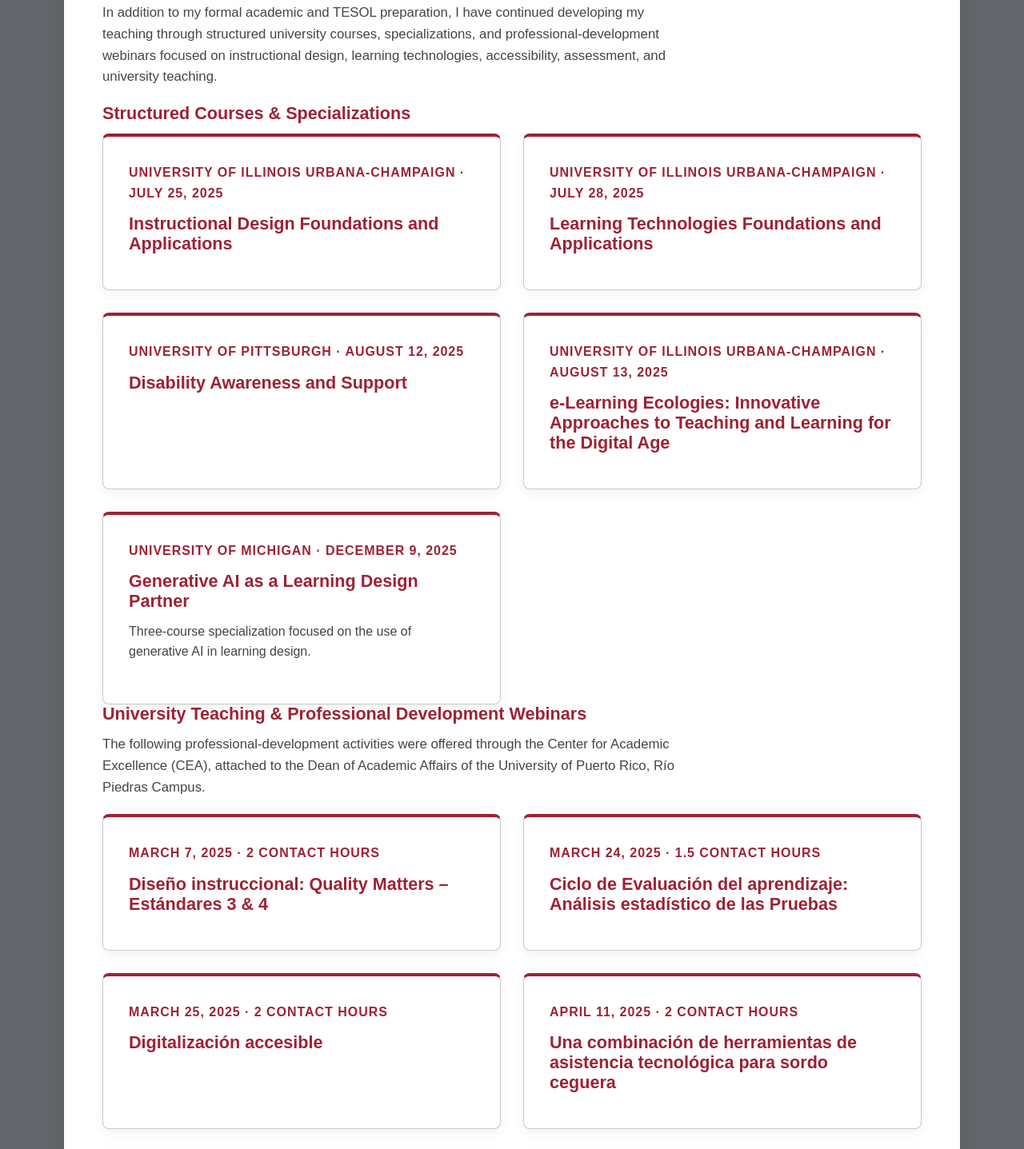
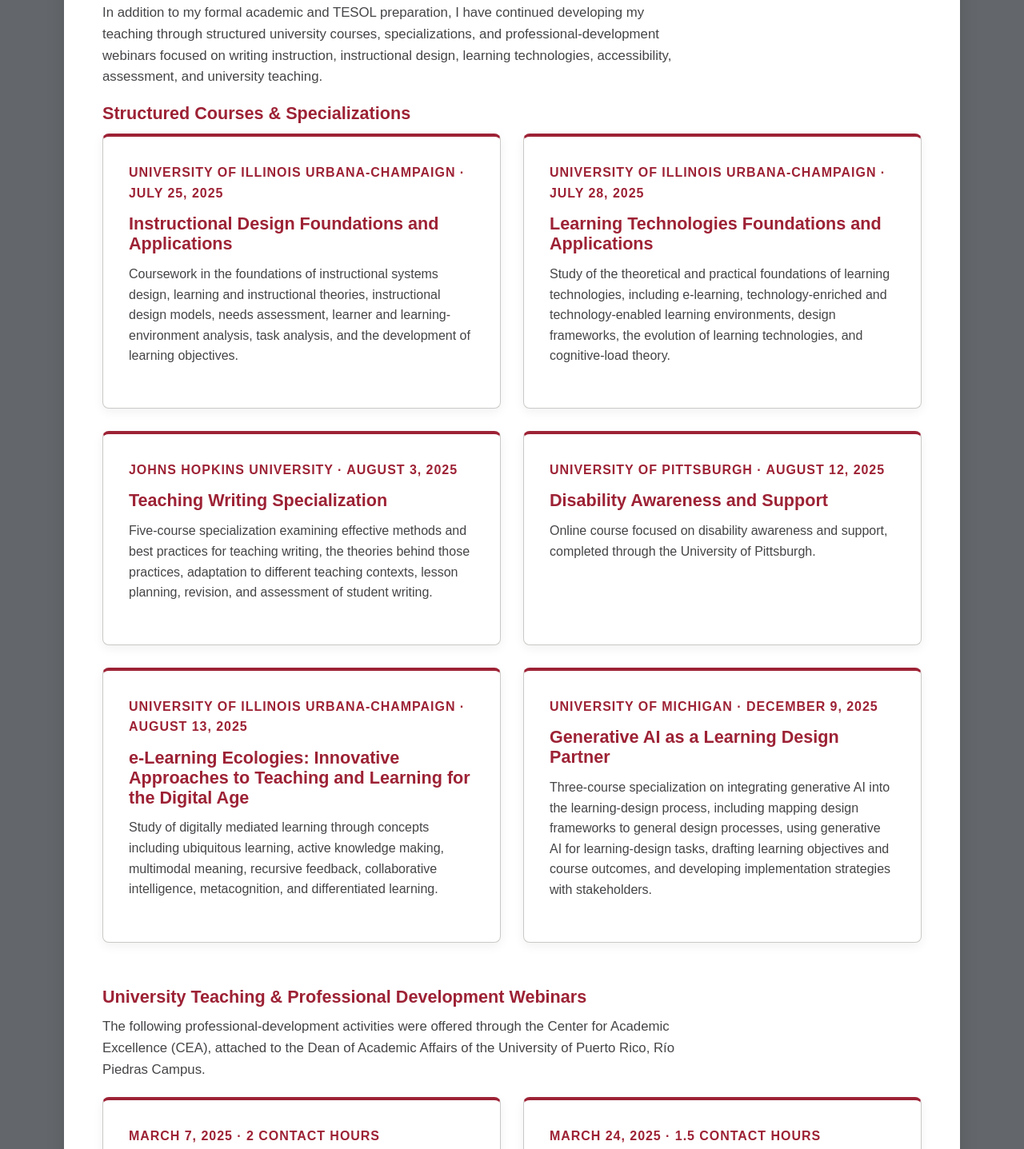
Before and after one commit to orojas-services/orojas-services.github.io, a plain HTML site: page teachingabout.html in a window 1280 px wide. Shown: the part 5369-6806 px from the top of the page at 80% size. Drawn offline with Linux system fonts and the light colour scheme.

Commit message:
Enhance teachingabout.html with new course details
Updated various sections to include new coursework and details on teaching writing specialization, generative AI in learning design, and professional development webinars.

```diff
--- a/teachingabout.html
+++ b/teachingabout.html
@@ -463,8 +463,9 @@
     In addition to my formal academic and TESOL preparation,
     I have continued developing my teaching through structured
     university courses, specializations, and professional-development
-    webinars focused on instructional design, learning technologies,
-    accessibility, assessment, and university teaching.
+    webinars focused on writing instruction, instructional design,
+    learning technologies, accessibility, assessment, and
+    university teaching.
   </p>
 
 
@@ -488,6 +489,13 @@
         Instructional Design Foundations and Applications
       </h3>
 
+      <p>
+        Coursework in the foundations of instructional systems design,
+        learning and instructional theories, instructional design models,
+        needs assessment, learner and learning-environment analysis,
+        task analysis, and the development of learning objectives.
+      </p>
+
     </article>
 
 
@@ -502,6 +510,34 @@
         Learning Technologies Foundations and Applications
       </h3>
 
+      <p>
+        Study of the theoretical and practical foundations of learning
+        technologies, including e-learning, technology-enriched and
+        technology-enabled learning environments, design frameworks,
+        the evolution of learning technologies, and cognitive-load theory.
+      </p>
+
+    </article>
+
+
+
+    <article class="project-card">
+
+      <p class="project-meta">
+        Johns Hopkins University · August 3, 2025
+      </p>
+
+      <h3>
+        Teaching Writing Specialization
+      </h3>
+
+      <p>
+        Five-course specialization examining effective methods and
+        best practices for teaching writing, the theories behind those
+        practices, adaptation to different teaching contexts, lesson
+        planning, revision, and assessment of student writing.
+      </p>
+
     </article>
 
 
@@ -515,6 +551,11 @@
       <h3>
         Disability Awareness and Support
       </h3>
+
+      <p>
+        Online course focused on disability awareness and support,
+        completed through the University of Pittsburgh.
+      </p>
 
     </article>
 
@@ -531,6 +572,13 @@
         and Learning for the Digital Age
       </h3>
 
+      <p>
+        Study of digitally mediated learning through concepts including
+        ubiquitous learning, active knowledge making, multimodal meaning,
+        recursive feedback, collaborative intelligence, metacognition,
+        and differentiated learning.
+      </p>
+
     </article>
 
 
@@ -546,8 +594,11 @@
       </h3>
 
       <p>
-        Three-course specialization focused on the use of
-        generative AI in learning design.
+        Three-course specialization on integrating generative AI into
+        the learning-design process, including mapping design frameworks
+        to general design processes, using generative AI for learning-design
+        tasks, drafting learning objectives and course outcomes, and
+        developing implementation strategies with stakeholders.
       </p>
 
     </article>
@@ -559,6 +610,8 @@
 
   <!-- CEA PROFESSIONAL DEVELOPMENT -->
 
+  <div style="margin-top: 3.5rem;">
+
     <h3>
       University Teaching & Professional Development Webinars
     </h3>
@@ -569,6 +622,8 @@
       the Dean of Academic Affairs of the University of Puerto Rico,
       Río Piedras Campus.
     </p>
+
+  </div>
 
 
   <div class="project-grid">
```
Lines whose indentation alone changed are shown as unchanged.
